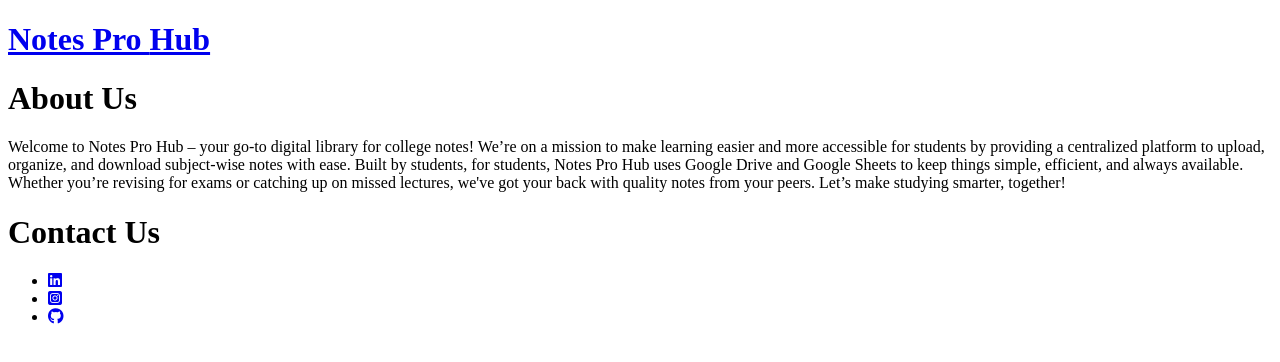
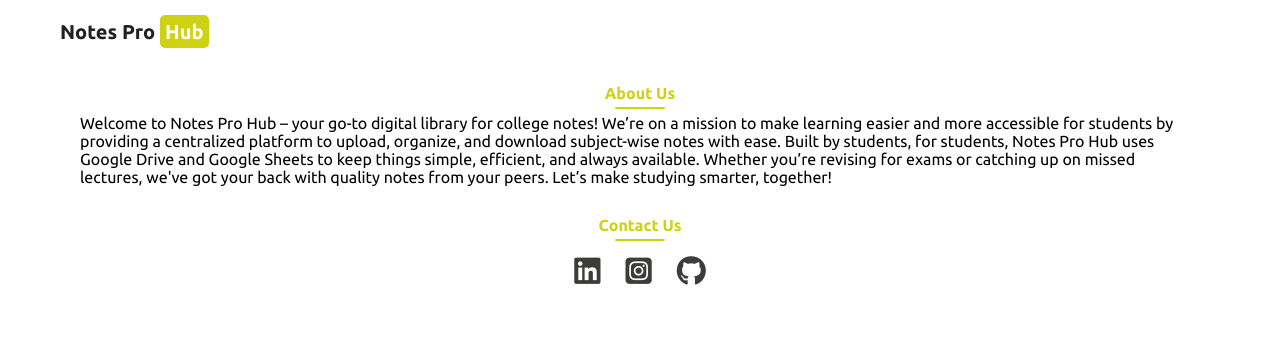
Before and after one commit to Yash840/notes-pro-hub, a plain HTML site: page about.html in a window 1280 px wide. Drawn offline with Linux system fonts and the light colour scheme; files that its build step writes are made by us from their sources; the site is published under a folder, as on GitHub Pages, so addresses that start at the root find nothing; a web font is replaced by a local one.

Commit message:
linked about.css to about section

```diff
--- a/about.html
+++ b/about.html
@@ -1,10 +1,11 @@
 <!DOCTYPE html>
 <html lang="en">
 <head>
-    <link rel="stylesheet" href="/subjects/scripts/about.css">
+    <link rel="stylesheet" href="about.css">
     <meta charset="UTF-8">
     <meta name="viewport" content="width=device-width, initial-scale=1.0">
-    <link rel="stylesheet" href="/subjects/scripts/sub.css">
+    <link rel="stylesheet" href="subjects/scripts/sub.css">
+    <link rel="stylesheet" href="subjects/scripts/about.css">
     <link rel="stylesheet" href="https://cdnjs.cloudflare.com/ajax/libs/font-awesome/6.7.2/css/all.min.css" integrity="sha512-Evv84Mr4kqVGRNSgIGL/F/aIDqQb7xQ2vcrdIwxfjThSH8CSR7PBEakCr51Ck+w+/U6swU2Im1vVX0SVk9ABhg==" crossorigin="anonymous" referrerpolicy="no-referrer" />
     <link rel="preconnect" href="https://fonts.googleapis.com">
     <link rel="preconnect" href="https://fonts.gstatic.com" crossorigin>
```
